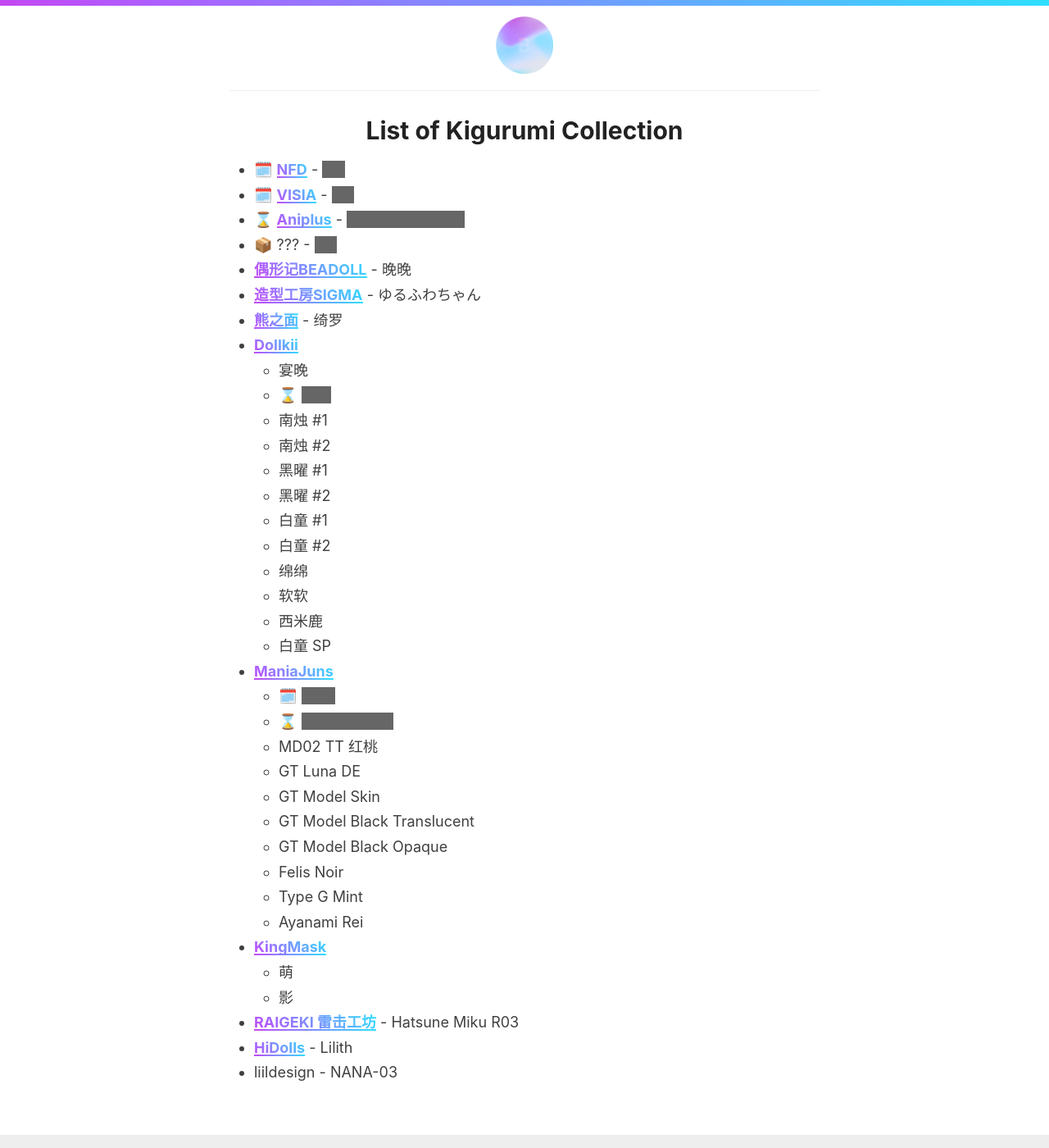
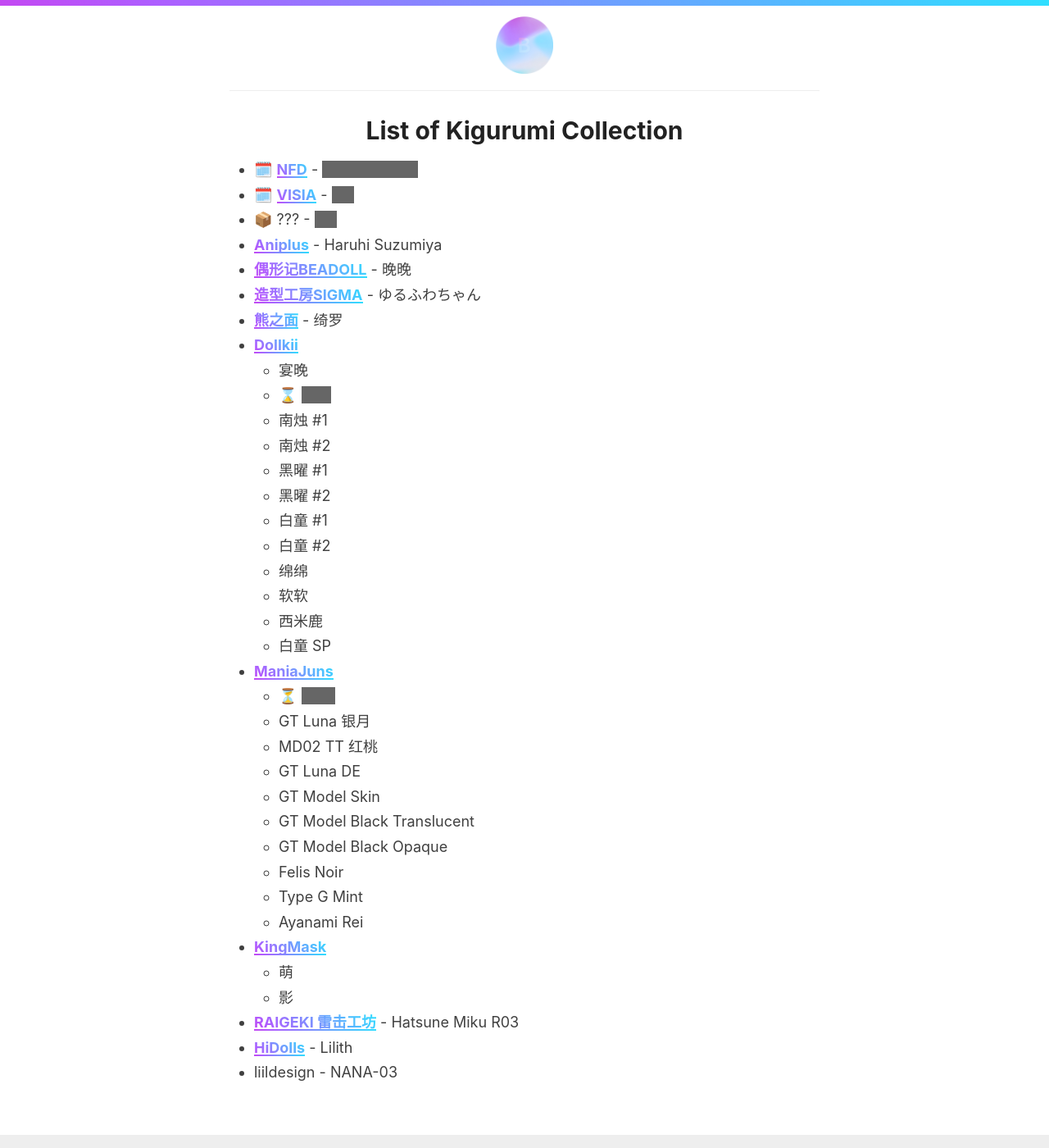
Before and after one commit to 98827ddb7e5a2c2e261912a23d9251d6/98827ddb7e5a2c2e261912a23d9251d6.github.io, a Jekyll site: the page built from _pages/kig-list.md, in a window 1280 px wide and 1400 px high. Shown: the whole window at 82% size. Built offline with Jekyll 4.4.1, drawn with Linux system fonts in a browser that asks for light colours.

Commit message:
- a few arrived and others ordered

```diff
--- a/_pages/kig-list.md
+++ b/_pages/kig-list.md
@@ -4,10 +4,10 @@
 permalink: /kig-list/
 ---
 
-- 🗓️ [NFD](https://twitter.com/NewfacedolL){:target="_blank" rel="noopener"} - <span class="hidden-text">???<span>
+- 🗓️ [NFD](https://twitter.com/NewfacedolL){:target="_blank" rel="noopener"} - <span class="hidden-text">Hatsune Miku<span>
 - 🗓️ [VISIA](https://space.bilibili.com/601248010){:target="_blank" rel="noopener"} - <span class="hidden-text">???<span>
-- ⌛️ [Aniplus](https://twitter.com/KFY_Aniplus){:target="_blank" rel="noopener"} - <span class="hidden-text">Haruhi Suzumiya<span>
 - 📦 ??? - <span class="hidden-text">???<span>
+- [Aniplus](https://twitter.com/KFY_Aniplus){:target="_blank" rel="noopener"} - Haruhi Suzumiya
 - [偶形记BEADOLL](https://weibo.com/u/7734682449){:target="_blank" rel="noopener"} - 晚晚
 - [造型工房SIGMA](https://www.buildupstudiosigma.com){:target="_blank" rel="noopener"} - ゆるふわちゃん
 - [熊之面](https://weibo.com/u/6450364112){:target="_blank" rel="noopener"} - 绮罗
@@ -25,8 +25,8 @@
 	- 西米鹿
 	- 白童 SP
 - [ManiaJuns](https://twitter.com/maniajuns){:target="_blank" rel="noopener"}
-	- 🗓️ <span class="hidden-text">AHEI<span>
-	- ⌛️ <span class="hidden-text">GT Luna 银月<span>
+	- ⏳ <span class="hidden-text">AHEI<span>
+	- GT Luna 银月
 	- MD02 TT 红桃
 	- GT Luna DE
 	- GT Model Skin
```
